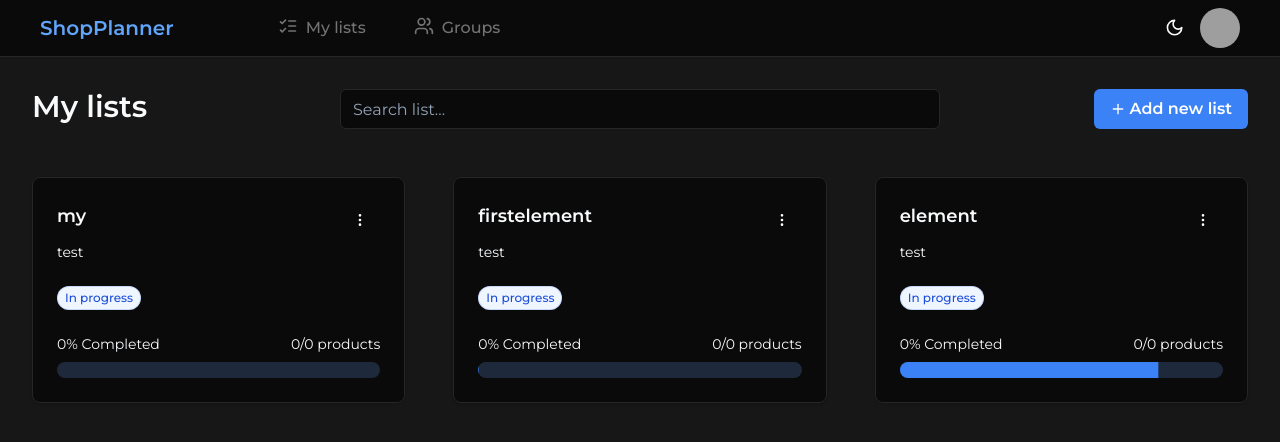
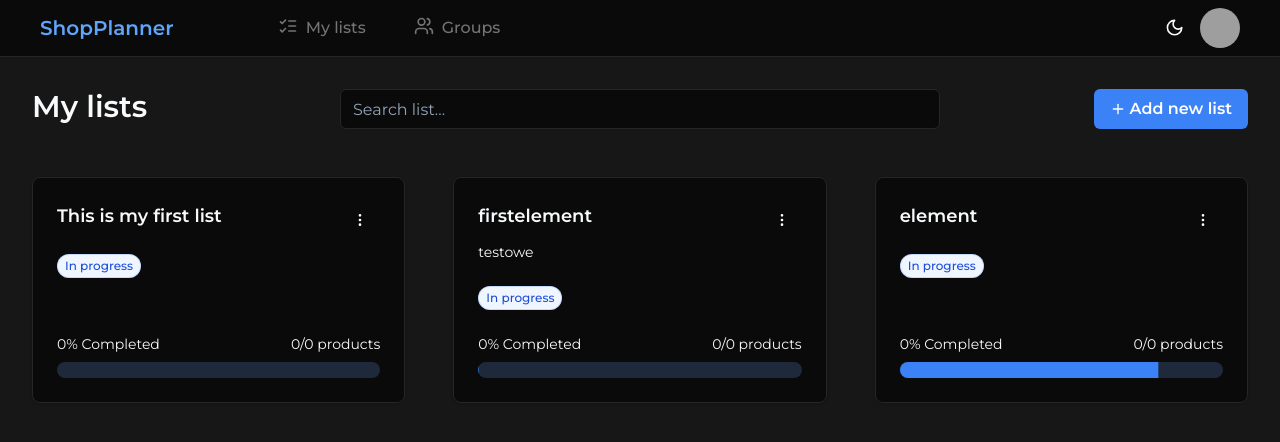
Before and after one commit to Matis121/ShopPlanner, a React (Vite) app in the folder frontend/: page / in a window 1280 px wide. Shown: the top 442 px of the page. Built offline with nearby package versions, Linux system fonts and the light colour scheme; grey boxes are pictures that could not be loaded.

Commit message:
feat: add optional parametr into Card component

```diff
--- a/frontend/src/components/Card.tsx
+++ b/frontend/src/components/Card.tsx
@@ -8,10 +8,22 @@ import {
 } from "@/components/ui/dropdown-menu";
 import { LuMoreVertical, LuTrash2 } from "react-icons/lu";
 
-const ListCard = ({ name, description, status, progressBarPercent }: any) => {
+interface CardProps {
+  name: string;
+  description?: string; // Optional prop
+  status: string;
+  progressBarPercent: number;
+}
+
+const Card: React.FC<CardProps> = ({
+  name,
+  description,
+  status,
+  progressBarPercent,
+}) => {
   return (
-    <div className="rounded-lg border shadow group-hover:shadow-xl duration-200 bg-white dark:border-neutral-800 dark:bg-neutral-950 hover:cursor-pointer">
-      <div className="p-6 relative">
+    <div className="rounded-lg min-h-[200px] border shadow group-hover:shadow-xl duration-200 bg-white dark:border-neutral-800 dark:bg-neutral-950 hover:cursor-pointer">
+      <div className="p-6 h-full flex flex-col items-start relative">
         <DropdownMenu>
           <DropdownMenuTrigger asChild>
             <Button
@@ -30,11 +42,11 @@ const ListCard = ({ name, description, status, progressBarPercent }: any) => {
           </DropdownMenuContent>
         </DropdownMenu>
         <h2 className="text-lg font-semibold line-clamp-1 pr-10">{name}</h2>
-        <p className="mt-3 text-sm">{description}</p>
+        {description ? <p className="mt-3 text-sm">{description}</p> : null}
         <span className="mt-6 inline-flex flex-shrink-0 items-center rounded-full px-2 py-1 text-xs font-medium bg-blue-50 text-blue-700 ring-1 ring-inset ring-blue-600/20">
           {status}
         </span>
-        <div className="mt-6 space-y-2">
+        <div className="mt-auto pt-6 w-full space-y-2">
           <div className="flex justify-between text-sm">
             <span>0% Completed</span>
             <span>0/0 products</span>
@@ -46,4 +58,4 @@ const ListCard = ({ name, description, status, progressBarPercent }: any) => {
   );
 };
 
-export default ListCard;
+export default Card;
--- a/frontend/src/pages/MyLists.tsx
+++ b/frontend/src/pages/MyLists.tsx
@@ -1,7 +1,7 @@
 import DefaultLayout from "@/layout/DefaultLayout";
 import EmptyContent from "@/components/EmptyContent";
 import ContentTitle from "@/components/ContentTitle";
-import ListCard from "@/components/Card";
+import Card from "@/components/Card";
 import CardsContainer from "@/components/CardsContainer";
 import { useState } from "react";
 
@@ -12,22 +12,20 @@ const MyLists = () => {
   const [list, setList] = useState([
     {
       id: 1,
-      name: "my",
-      description: "test",
+      name: "This is my first list",
       status: "In progress",
       progressBarPercent: 0,
     },
     {
       id: 2,
       name: "firstelement",
-      description: "test",
+      description: "testowe",
       status: "In progress",
       progressBarPercent: 0,
     },
     {
       id: 3,
       name: "element",
-      description: "test",
       status: "In progress",
       progressBarPercent: 80,
     },
@@ -60,7 +58,7 @@ const MyLists = () => {
         {list.length > 0 ? (
           <CardsContainer>
             {filteredList.map(item => (
-              <ListCard
+              <Card
                 key={item.id}
                 name={item.name}
                 description={item.description}
```
